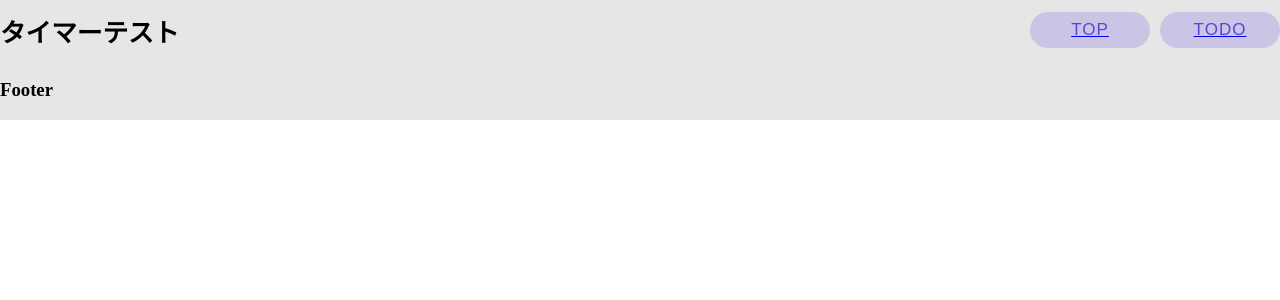
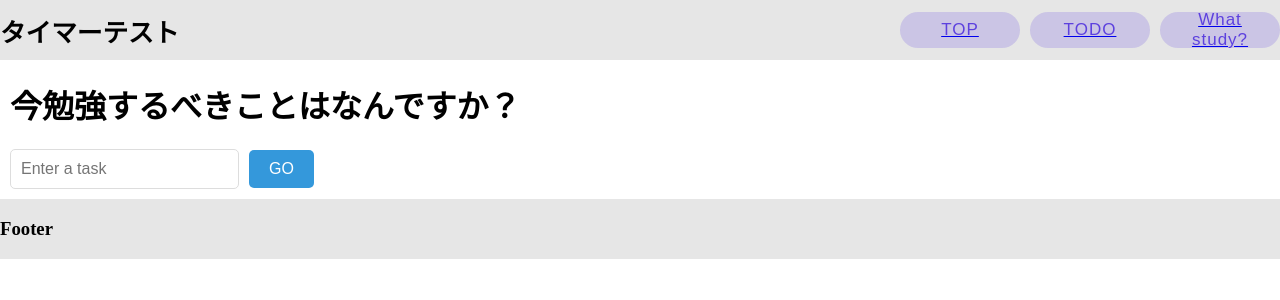
Before and after one commit to 2k2e2n/Clockshare_Vue, a Nuxt app: page /what-study in a window 1280 px wide. Shown: the top 300 px of the page. Built offline with nearby package versions, Linux system fonts and the light colour scheme.

Commit message:
change Task system

```diff
--- a/layouts/default.vue
+++ b/layouts/default.vue
@@ -10,6 +10,7 @@ import '@/assets/default.css'; // ここを追加
   </div>
   <div class="header-right">
     <div class="header-btn">
+
       <router-link :to="{ path: '/' }">
       <button class="button">
         <span class="lable">TOP</span>
@@ -21,6 +22,13 @@ import '@/assets/default.css'; // ここを追加
         <span class="lable">TODO</span>
       </button>
       </router-link>
+
+      <router-link :to="{ path: '/what-study' }">
+      <button class="button">
+        <span class="lable">What study?</span>
+      </button>
+      </router-link>
+
     </div>
   </div>
 </header>
--- a/pages/index.vue
+++ b/pages/index.vue
@@ -1,15 +1,70 @@
+<script setup>
+import { ref, onMounted } from 'vue';
+import Showtime from '@/components/Showtime.vue';
+import Resttime from '@/components/Resttime.vue';
+import Bot from '@/components/Bot.vue';
+
+const task = ref('');
+const time = ref(0);
+const isRest = ref(false);
+const progress = ref(0);
+const hover = ref(false);
+const check = ref(0);
+const local_time_keyname = "time";
+
+let intervalId = null;
+
+onMounted(() => {
+  checklocalkey();
+  startTimer();
+});
+
+
+
+function startTimer() {
+  time.value = Number(localStorage.getItem(local_time_keyname)) || 0;
+  progress.value = time.value % 600;
+
+  if (intervalId) {
+    clearInterval(intervalId);
+  }
+
+  intervalId = window.setInterval(loop, 1000); // Update every second
+}
+
+function checklocalkey() {
+  if (!localStorage.getItem(local_time_keyname)) {
+    localStorage.setItem(local_time_keyname, "0");
+  }
+  task.value = localStorage.getItem("whatstudy", task.value);
+}
+
+function clearTime() {
+  localStorage.setItem(local_time_keyname, "0");
+  time.value = 0;
+  progress.value = 0;
+}
+
+function loop() {
+  if (!isRest.value) {
+    time.value++;
+    progress.value = time.value % 600; // Gauge resets every 10 minutes
+    localStorage.setItem(local_time_keyname, time.value);
+
+    if (progress.value === 599) {
+      check.value++;
+    }
+  }
+}
+
+function toggleRest() {
+  isRest.value = !isRest.value;
+}
+</script>
+
 <template>
   <div id="app">
-    <h1 v-if="!isTaskEntered">今勉強するべきことはなんですか？</h1>
-
-    <!-- タスク入力フォーム -->
-    <div v-if="!isTaskEntered">
-      <input v-model="task" placeholder="Enter a task" />
-      <button @click="enterTask">Go</button>
-    </div>
-
-    <!-- タイマー表示 -->
-    <div v-else class="timer-container">
+    <div class="timer-container">
       <h1>タイマーテスト</h1>
       <p>今勉強していること：{{ task }}</p>
       <p>check: {{ check }} time: {{ time }}</p>
@@ -35,7 +90,7 @@
         {{ isRest ? 'REST' : 'studying' }}
       </button>
       <!-- クリアタイムボタン -->
-      <button class="clear-button" @click="clearTime">ClearTime </button>
+      <button class="clear-button" @click="clearTime">ClearTime</button>
     </div>
 
       <Bot />
@@ -43,74 +98,6 @@
       <Bot />
   </div>
 </template>
-
-<script setup>
-import { ref, onMounted } from 'vue';
-import Showtime from '@/components/Showtime.vue';
-import Resttime from '@/components/Resttime.vue';
-import Bot from '@/components/Bot.vue';
-
-const task = ref('');
-const isTaskEntered = ref(false);
-const time = ref(0);
-const isRest = ref(false);
-const progress = ref(0);
-const hover = ref(false);
-const check = ref(0);
-const local_time_keyname = "time";
-
-let intervalId = null;
-
-onMounted(() => {
-  checklocalkey();
-});
-
-function enterTask() {
-  if (task.value.trim() !== '') {
-    isTaskEntered.value = true;
-    startTimer();
-  }
-}
-
-function startTimer() {
-  time.value = Number(localStorage.getItem(local_time_keyname)) || 0;
-  progress.value = time.value % 600;
-
-  if (intervalId) {
-    clearInterval(intervalId);
-  }
-
-  intervalId = window.setInterval(loop, 1000); // Update every second
-}
-
-function checklocalkey() {
-  if (!localStorage.getItem(local_time_keyname)) {
-    localStorage.setItem(local_time_keyname, "0");
-  }
-}
-
-function clearTime() {
-  localStorage.setItem(local_time_keyname, "0");
-  time.value = 0;
-  progress.value = 0;
-}
-
-function loop() {
-  if (!isRest.value) {
-    time.value++;
-    progress.value = time.value % 600; // Gauge resets every 10 minutes
-    localStorage.setItem(local_time_keyname, time.value);
-
-    if (progress.value === 599) {
-      check.value++;
-    }
-  }
-}
-
-function toggleRest() {
-  isRest.value = !isRest.value;
-}
-</script>
 
 <style scoped>
 #app {
@@ -166,10 +153,11 @@ button:hover {
   margin: 20px;
   margin-top: 20px;
   margin-bottom: 20px;
+  width: 50vw;
+  max-width :700px;
 }
 
 .progress {
-
   height: 20px;
   background-color: #3498db;
   width: 0;
--- /dev/null
+++ b/pages/what-study/index.vue
@@ -0,0 +1,66 @@
+<script setup>
+import { ref, onMounted } from 'vue';
+
+const task = ref('');
+const isTaskEntered = ref(false);
+
+
+function enterTask() {
+  if (task.value.trim() !== '') {
+    isTaskEntered.value = true;
+
+    console.warn(task.value);
+    localStorage.setItem("whatstudy", task.value);
+  } else {
+    localStorage.setItem("whatstudy", "");
+  }
+
+
+}
+
+
+</script>
+
+<template>
+  <div class="app">
+    <h1 v-if="!isTaskEntered">今勉強するべきことはなんですか？</h1>
+
+    <!-- タスク入力フォーム -->
+    <div v-if="!isTaskEntered">
+      <input v-model="task" placeholder="Enter a task" />
+
+      <router-link :to="{ path: '/' }">
+      <button @click="enterTask">
+        <span>GO</span>
+      </button>
+      </router-link>
+    </div>
+
+
+
+
+  </div>
+</template>
+
+<style scoped>
+.app {
+  margin: 10px;
+}
+input {
+  padding: 10px;
+  font-size: 16px;
+  border-radius: 5px;
+  border: 1px solid #ddd;
+  margin-right: 10px;
+}
+button {
+  padding: 10px 20px;
+  font-size: 16px;
+  color: white;
+  background-color: #3498db;
+  border: none;
+  border-radius: 5px;
+  cursor: pointer;
+  transition: background-color 0.3s ease;
+}
+</style>
```
Also changed, not shown: pages/first/index.vue (deleted).
